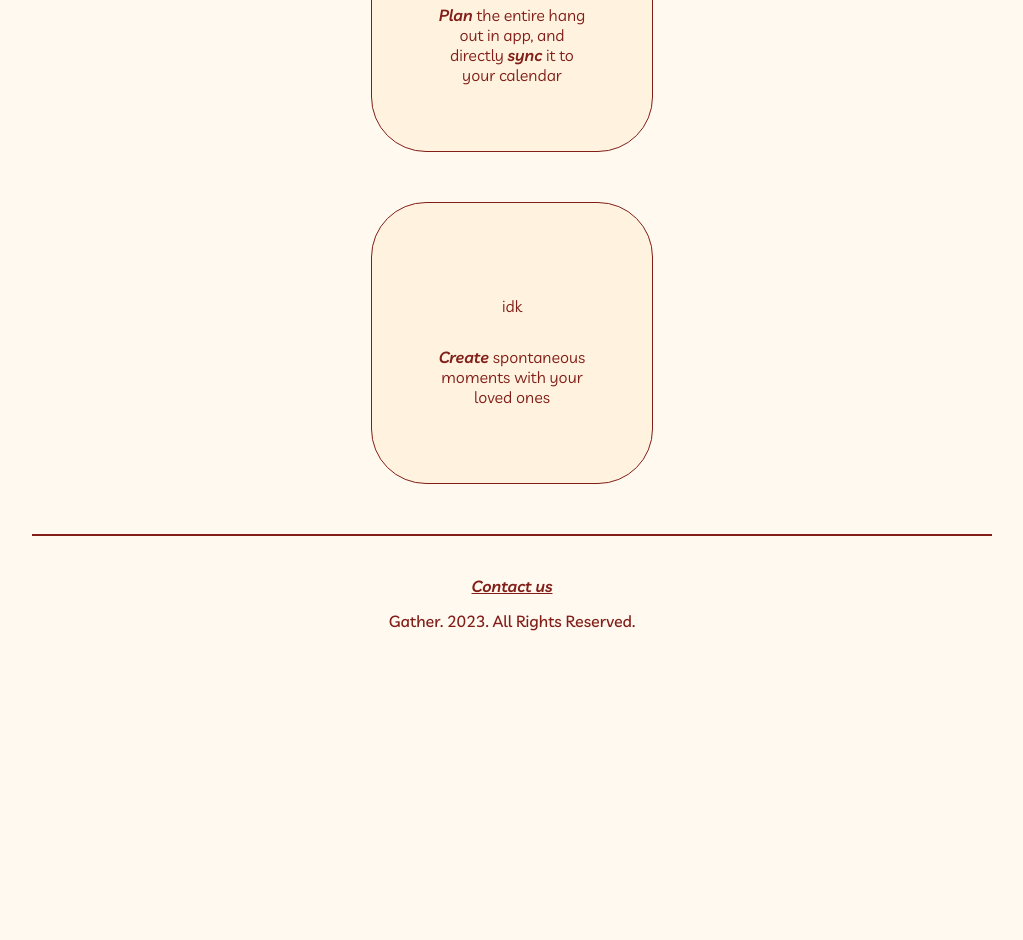
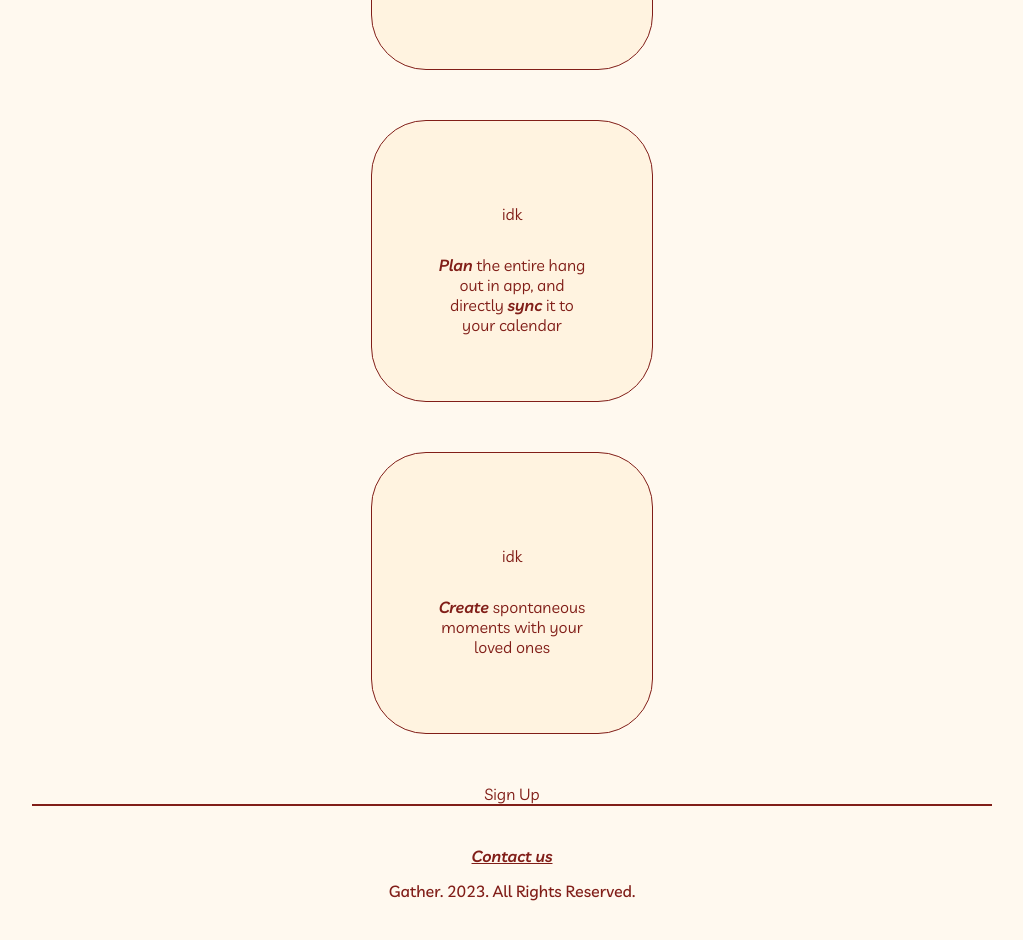
Before and after one commit to zeinabfarag/gather, a React (Create React App) app: page / in a window 1280 px wide. Shown: the part 1100-2040 px from the top of the page, without its empty margins (128-1151 px from the left). Before the commit the page ends 1771 px from the top, so only its background shows below. Built offline with nearby package versions, Linux system fonts and the light colour scheme.

Commit message:
refactor key features

```diff
--- a/src/components/KeyFeature/KeyFeature.js
+++ /dev/null
@@ -1,15 +0,0 @@
-import "./KeyFeature.scss";
-
-const KeyFeature = ({ text, icon }) => {
-  return (
-    <div className="key-feature">
-      <p className="key-feature-icon">{icon}</p>
-      <div
-        className="key-feature-text"
-        dangerouslySetInnerHTML={{ __html: text }}
-      />
-    </div>
-  );
-};
-
-export default KeyFeature;
--- a/src/components/KeyFeature/KeyFeature.scss
+++ /dev/null
@@ -1,27 +0,0 @@
-.key-feature {
-  border: 1.5px solid var(--wine);
-  background-color: var(--cream);
-  color: var(--wine);
-  margin-bottom: 50px;
-  display: flex;
-  justify-content: center;
-  align-items: center;
-  flex-direction: column;
-  text-align: center;
-  border-radius: 55px;
-  padding: 30px;
-  height: 220px;
-  width: 220px;
-
-  &-icon {
-    padding-bottom: 15px;
-  }
-  &-text {
-    width: 150px;
-  }
-
-  span {
-    font-style: italic;
-    font-weight: 600;
-  }
-}
--- /dev/null
+++ b/src/components/KeyFeatures/KeyFeatures.js
@@ -0,0 +1,20 @@
+import "./KeyFeatures.scss";
+
+const KeyFeatures = ({ features }) => {
+  return (
+    <div className="key-features">
+      <h1>Key Features</h1>
+      {features.map(({ icon, text }, i) => (
+        <div className="key-feature" key={i}>
+          <p className="key-feature-icon">{icon}</p>
+          <div
+            className="key-feature-text"
+            dangerouslySetInnerHTML={{ __html: text }}
+          />
+        </div>
+      ))}
+    </div>
+  );
+};
+
+export default KeyFeatures;
--- /dev/null
+++ b/src/components/KeyFeatures/KeyFeatures.scss
@@ -0,0 +1,32 @@
+.key-features {
+  text-align: center;
+  h1 {
+    padding: 100px 0px;
+  }
+  .key-feature {
+    border: 1.5px solid var(--wine);
+    background-color: var(--cream);
+    color: var(--wine);
+    margin-bottom: 50px;
+    display: flex;
+    justify-content: center;
+    align-items: center;
+    flex-direction: column;
+    border-radius: 55px;
+    padding: 30px;
+    height: 220px;
+    width: 220px;
+
+    &-icon {
+      padding-bottom: 15px;
+    }
+    &-text {
+      width: 150px;
+    }
+
+    span {
+      font-style: italic;
+      font-weight: 600;
+    }
+  }
+}
--- /dev/null
+++ b/src/components/SignUp/SignUp.js
@@ -0,0 +1,7 @@
+import "./SignUp.scss";
+
+const SignUp = () => {
+  return <div className="signup">Sign Up</div>;
+};
+
+export default SignUp;
--- /dev/null
+++ b/src/components/SignUp/SignUp.scss
@@ -0,0 +1,2 @@
+.signup {
+}
--- a/src/pages/Home/Home.js
+++ b/src/pages/Home/Home.js
@@ -1,10 +1,11 @@
 import "./Home.scss";
 import Header from "../../components/Header/Header";
-import KeyFeature from "../../components/KeyFeature/KeyFeature";
 import HomeText from "./HomeText";
 import Headline from "../../components/Headline/Headline";
 import Footer from "../../components/Footer/Footer";
 import Tagline from "../../components/Tagline/Tagline";
+import SignUp from "../../components/SignUp/SignUp";
+import KeyFeatures from "../../components/KeyFeatures/KeyFeatures";
 
 const Home = () => {
   return (
@@ -27,12 +28,18 @@ const Home = () => {
 
         {/* Key Features */}
         <div className="keyfeatures-section">
-          {HomeText.features.map(({ icon, text }, i) => (
-            <KeyFeature key={i} text={text} icon={icon} />
-          ))}
+          <KeyFeatures features={HomeText.features} />
+        </div>
+
+        {/* Sign Up*/}
+        <div className="signup-section">
+          <SignUp />
         </div>
       </main>
-      <Footer />
+      {/* Footer */}
+      <div className="footer-section">
+        <Footer />
+      </div>
     </div>
   );
 };
```
